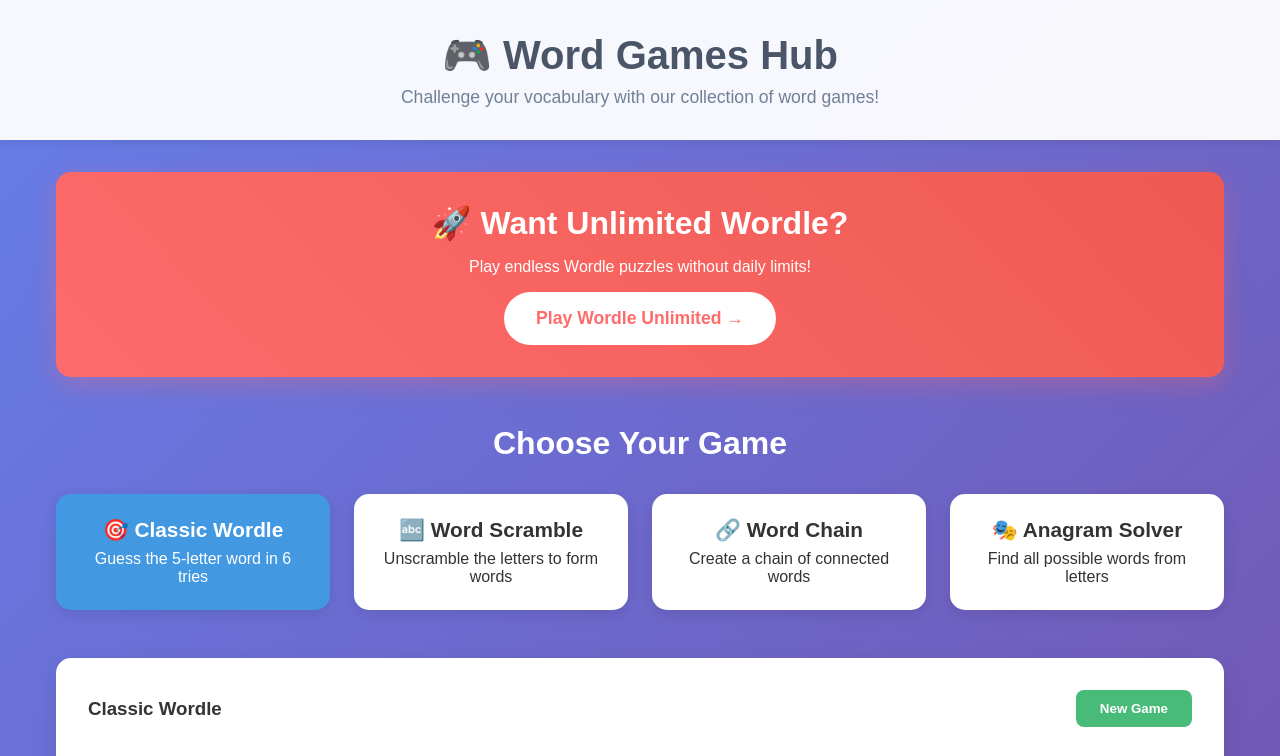
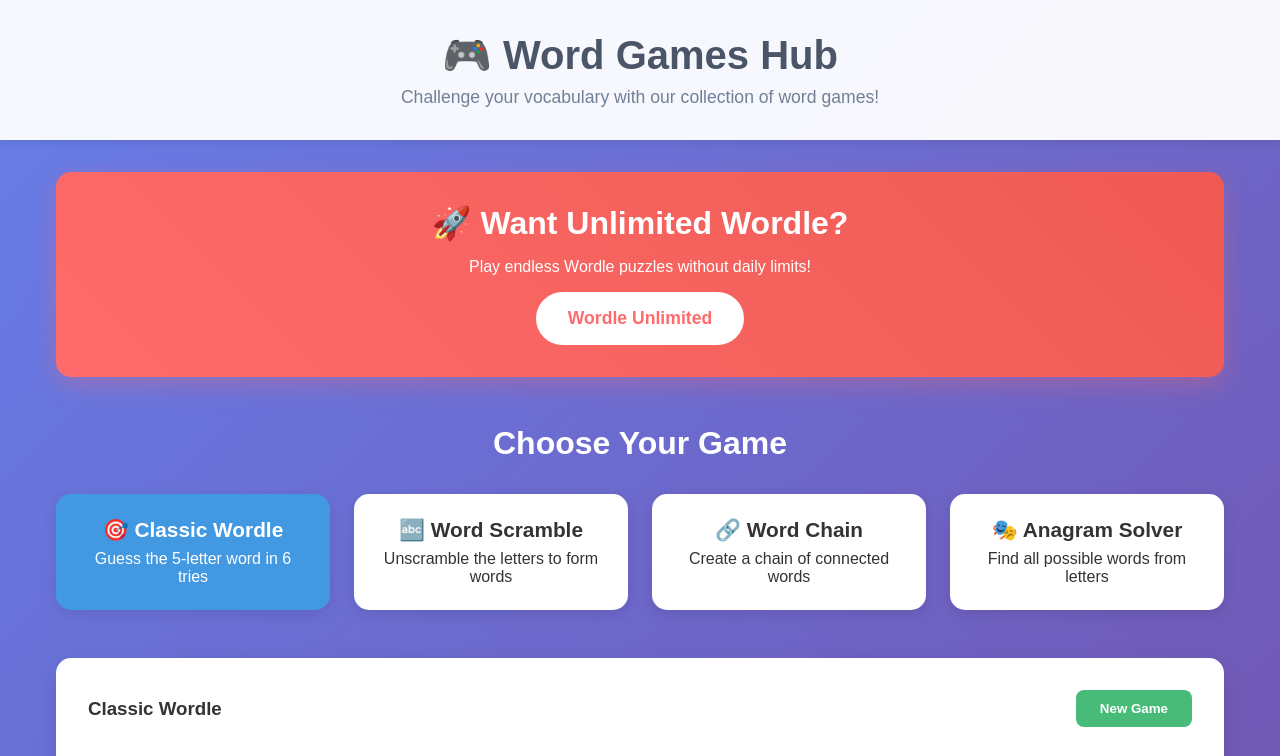
Before and after one commit to abdulmajeed8782/wordle-game, a plain HTML site: page index.html in a window 1280 px wide. Shown: the top 756 px of the page. Drawn offline with Linux system fonts and the light colour scheme.

Commit message:
Update index.html

```diff
--- a/index.html
+++ b/index.html
@@ -20,7 +20,7 @@
                 <h2>🚀 Want Unlimited Wordle?</h2>
                 <p>Play endless Wordle puzzles without daily limits!</p>
                 <a href="https://wordleunlimitedunblocked.com/" target="_blank" rel="dofollow" class="cta-button">
-                    Play Wordle Unlimited →
+                    Wordle Unlimited
                 </a>
             </div>
         </section>
```
